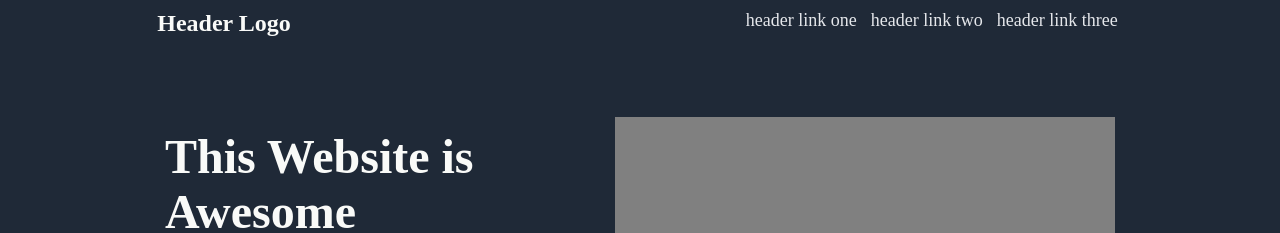
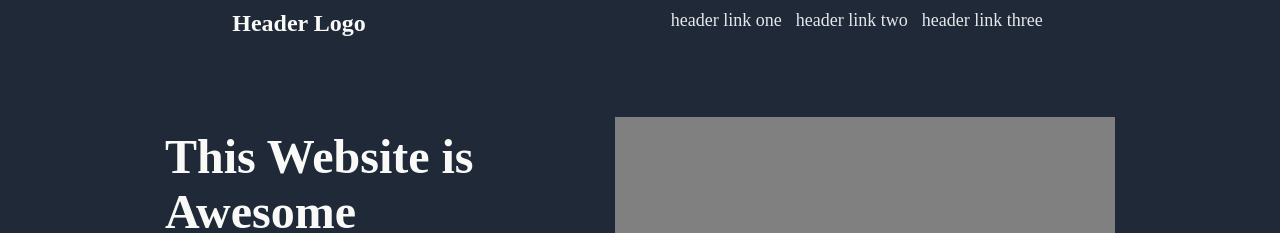
Before and after one commit to Saswat99/Sample-webpage, a plain HTML site: page index.html in a window 1280 px wide. Shown: the top 233 px of the page. Drawn offline with Linux system fonts and the light colour scheme.

Commit message:
Modifies CSS file

```diff
--- a/style.css
+++ b/style.css
@@ -70,7 +70,7 @@ button
     display: flex;
     justify-content: space-around;
     padding: 10px;
-    gap: 450px;
+    gap: 300px;
 }
 a
 {
```
